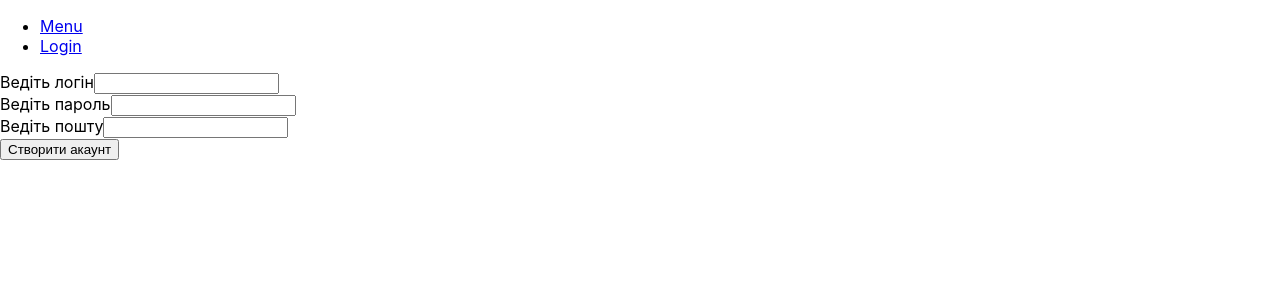
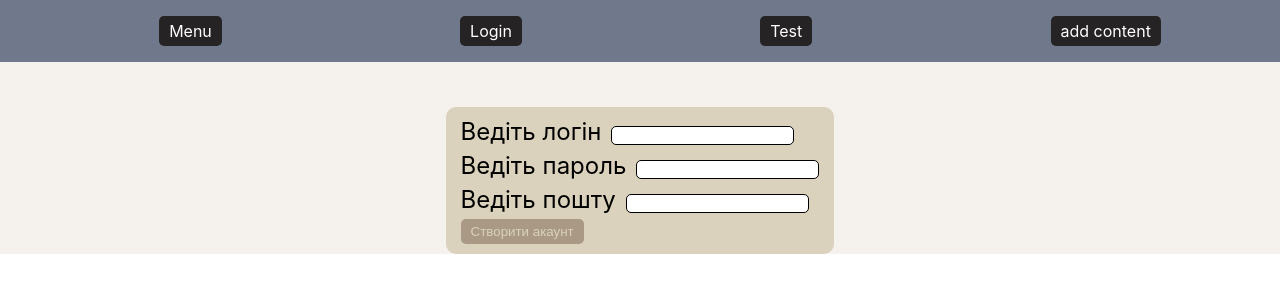
Before and after one commit to pROEKT555/frontend, a React (Create React App) app: page /login in a window 1280 px wide. Shown: the top 300 px of the page. Built offline with nearby package versions, Linux system fonts and the light colour scheme.

Commit message:
Add files via upload

```diff
--- a/public/index.html
+++ b/public/index.html
@@ -25,19 +25,20 @@
       Learn how to configure a non-root public URL by running `npm run build`.
     -->
     <title>React App</title>
+
   </head>
+  <style>
+    .root{
+      background-color:#f5f1ed ;
+    }
+    body{
+      display: flex;
+      padding: 0;
+      flex-wrap: nowrap;
+      flex-direction: column;
+    }
+  </style>
   <body>
-    <noscript>You need to enable JavaScript to run this app.</noscript>
-    <div id="root"></div>
-    <!--
-      This HTML file is a template.
-      If you open it directly in the browser, you will see an empty page.
-
-      You can add webfonts, meta tags, or analytics to this file.
-      The build step will place the bundled scripts into the <body> tag.
-
-      To begin the development, run `npm start` or `yarn start`.
-      To create a production bundle, use `npm run build` or `yarn build`.
-    -->
+    <div id="root" class="root"></div>
   </body>
 </html>
--- a/src/App.js
+++ b/src/App.js
@@ -1,12 +1,17 @@
 import Home from "./componets/Home/Hoem";
 import Registerform from "./componets/Login/Registerform";
 import { Route,Routes} from "react-router-dom";
+import Menunav from "./componets/Menu-nav/Menunav";
 function App() {
   return (
-    <Routes>
-      <Route exact path='/' element={<Home></Home>}/>
-      <Route exact path='/login' element={<Registerform></Registerform>}/>
-    </Routes>
+    <div>
+      <Menunav/>
+      <Routes>
+
+        <Route exact path='/' element={<Home></Home>}/>
+        <Route exact path='/login' element={<Registerform></Registerform>}/>
+      </Routes>
+    </div>
   );
 }
 
--- a/src/componets/Home/Hoem.jsx
+++ b/src/componets/Home/Hoem.jsx
@@ -1,7 +1,6 @@
-import Menunav from "../Menu-nav/Menunav";
 const Home = () =>{
   return(
-    <Menunav></Menunav>
+    <div></div>
   )
 }
 export default Home;
--- a/src/componets/Login/Registerform.css
+++ b/src/componets/Login/Registerform.css
@@ -1,4 +1,30 @@
-.form-registere{
+.form-registere__form{
   display: flex;
   flex-direction: column;
+  background-color: #dad2bc;
+  padding: 10px 15px;
+  border-radius: 10px;
 }
+.form-registere{
+  padding-top: 45px;
+  display: flex;
+  justify-content: center;
+}
+.registere-form__control{
+  padding-bottom: 5px;
+}
+.registere-form__control label{
+  padding-right: 10px;
+  font-size: 24px;
+}
+.registere-form__input{
+  border: solid #000 1px;
+  border-radius: 5px;
+}
+.registere-form__actions__button{
+  color: #dad2bc;
+  padding: 5px 10px;
+  background-color: #A99985;
+  border: none;
+  border-radius: 5px;
+}
--- a/src/componets/Login/Registerform.jsx
+++ b/src/componets/Login/Registerform.jsx
@@ -1,6 +1,5 @@
 import React,{ useState } from "react";
 import "./Registerform.css"
-import Menunav from "../Menu-nav/Menunav";
 const Registerform = () =>{
   const[inputlogin,setInputlogin] = useState('');
   const[inputPassword,setInputPassword] = useState('')
@@ -19,6 +18,11 @@ const Registerform = () =>{
   }
   const submitHandler = (event) =>{
     event.preventDefault()
+    if(inputlogin==='' || inputPassword==='' || inputEmail===""){
+
+      alert("Ведіть дані");
+
+    }else{
       const costDate = {
         login:inputlogin,
         password:inputPassword,
@@ -28,28 +32,30 @@ const Registerform = () =>{
       setInputlogin('')
       setInputPassword('')
       setInputEmai('')
+    }
+
     };
 
   return(
 
-    <div>
-    <Menunav/>
-    <form className="form-registere" onSubmit={submitHandler}>
+    <div className="form-registere">
+
+      <form className="form-registere__form" onSubmit={submitHandler}>
         <div className="registere-form__control">
           <label>Ведіть логін</label>
-        <input value={inputlogin} onChange={LoginChangeHendler} type="text" ></input>
+          <input className="registere-form__input" value={inputlogin} onChange={LoginChangeHendler} type="text" ></input>
         </div>
         <div className="registere-form__control">
           <label>Ведіть пароль</label>
-        <input value={inputPassword} onChange={PasswordChangeHendler} type="password"></input>
+          <input className="registere-form__input" value={inputPassword} onChange={PasswordChangeHendler} type="password"></input>
         </div>
         <div className="registere-form__control">
           <label>Ведіть пошту</label>
-        <input value={inputEmail} onChange={EmailChangeHendler} type="email"></input>
+          <input className="registere-form__input" value={inputEmail} onChange={EmailChangeHendler} type="email"></input>
         </div>
 
         <div className="registere-form__actions">
-        <button type="submit">Створити акаунт</button>
+          <button className="registere-form__actions__button" type="submit">Створити акаунт</button>
         </div>
       </form>
     </div>
--- a/src/componets/Menu-nav/Menu-nav.css
+++ b/src/componets/Menu-nav/Menu-nav.css
@@ -0,0 +1,24 @@
+.Menu-test__ul{
+  display: flex;
+  justify-content: space-around;
+}
+.Menu{
+  background-color: #70798c;
+  margin: 0;
+  padding: 0;
+  display: flex;
+  flex-direction: column;
+}
+.Menu-test__li{
+  color: #ffff;
+  text-decoration: none;
+  list-style: none;
+  background-color: #252323;
+  padding: 5px 10px;
+  border-radius: 5px;
+
+}
+.Menu-test__a{
+  text-decoration: none;
+  color: #ffff;
+}
--- a/src/componets/Menu-nav/Menunav.jsx
+++ b/src/componets/Menu-nav/Menunav.jsx
@@ -3,10 +3,12 @@ import {Link} from "react-router-dom";
 const Menunav = () =>{
   return(
     <div className="Menu">
-      <nav className="Menu-test">
-        <ul>
-          <li><Link to="/">Menu</Link></li>
-          <li><Link to="/login">Login</Link> </li>
+      <nav className="Menu-test__nav">
+        <ul className="Menu-test__ul" >
+          <li className="Menu-test__li"><Link className="Menu-test__a" to="/">Menu</Link></li>
+          <li className="Menu-test__li"><Link className="Menu-test__a" to="/login">Login</Link> </li>
+          <li className="Menu-test__li"><Link className="Menu-test__a" to="/test">Test</Link></li>
+          <li className="Menu-test__li"><Link className="Menu-test__a" to="/addcont">add content</Link></li>
         </ul>
       </nav>
     </div>
```
Also changed, not shown: src/App.css (deleted, +0 -38 lines). Lines whose indentation alone changed are shown as unchanged.
